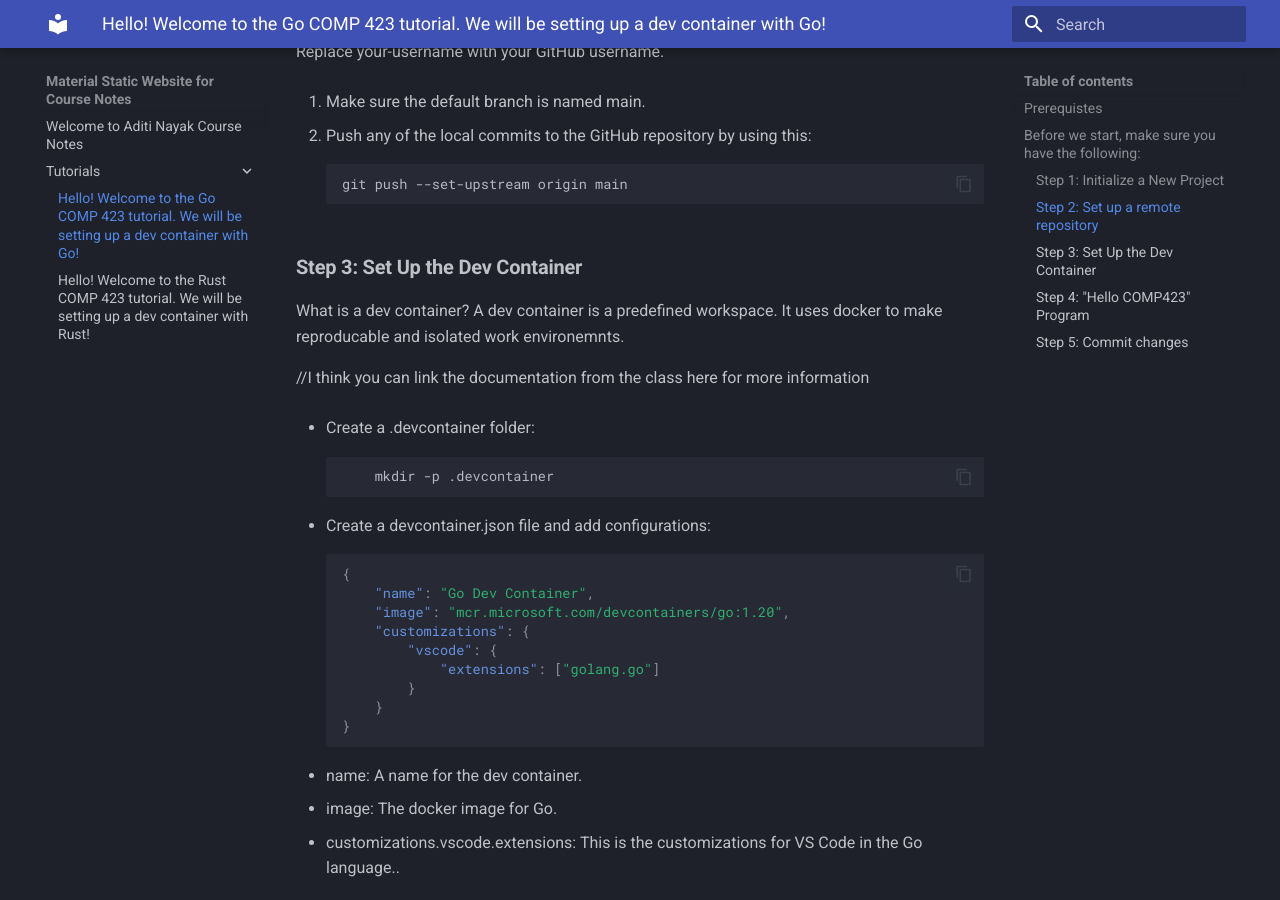
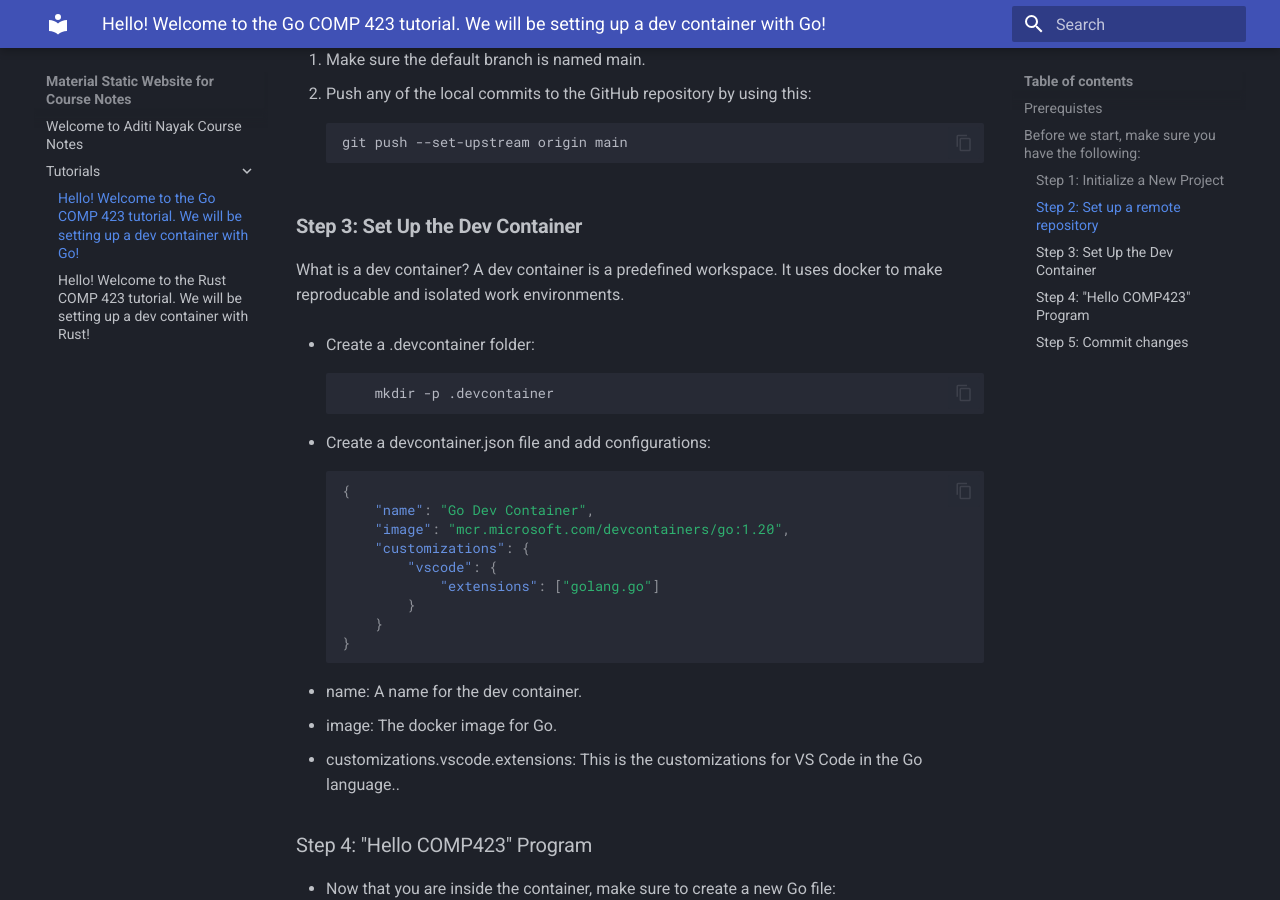
Before and after one commit to aditivn12/comp423-course-notes, an MkDocs documentation site: the page built from docs/tutorials/go-setup.md, in a window 1280 px wide and 900 px high, scrolled down 1551 px. Built offline with MkDocs 1.6.1 and Material for MkDocs 9.7.7, drawn with Linux system fonts in a browser that asks for light colours; some of the changed text lies outside the part shown.

Commit message:
some changes

````diff
--- a/docs/tutorials/go-setup.md
+++ b/docs/tutorials/go-setup.md
@@ -6,12 +6,10 @@
 
 ## Prerequistes
 
-//I think this should be moved up above the prerequisites section
-
 Before we start, make sure you have the following:
 -
 - A GitHub account: If you don't have an account, make sure to create one at github.com.
-- Git installed: Make sure to install[Git](https://github.com/).
+- Git installed: Make sure to install [Git](https://github.com/).
 - Visual Studio Code (VS Code): [Download](https://code.visualstudio.com/download) it if you haven't already.
 - Docker installed: This is a required to run a dev container. Download it [here](https://www.docker.com/products/docker-desktop/).
 - Command-line basics: You should know the basics! To learn cli basics you can visit [this website](https://www.freecodecamp.org/news/how-to-use-the-cli-beginner-guide/).
@@ -69,9 +67,7 @@
 
 ### **Step 3: Set Up the Dev Container**
 What is a dev container?
-A dev container is a predefined workspace. It uses docker to make reproducable and isolated work environemnts.
-
-//I think you can link the documentation from the class here for more information
+A dev container is a predefined workspace. It uses docker to make reproducable and isolated work environments.
 
 - Create a .devcontainer folder:
 ``` bash
````
